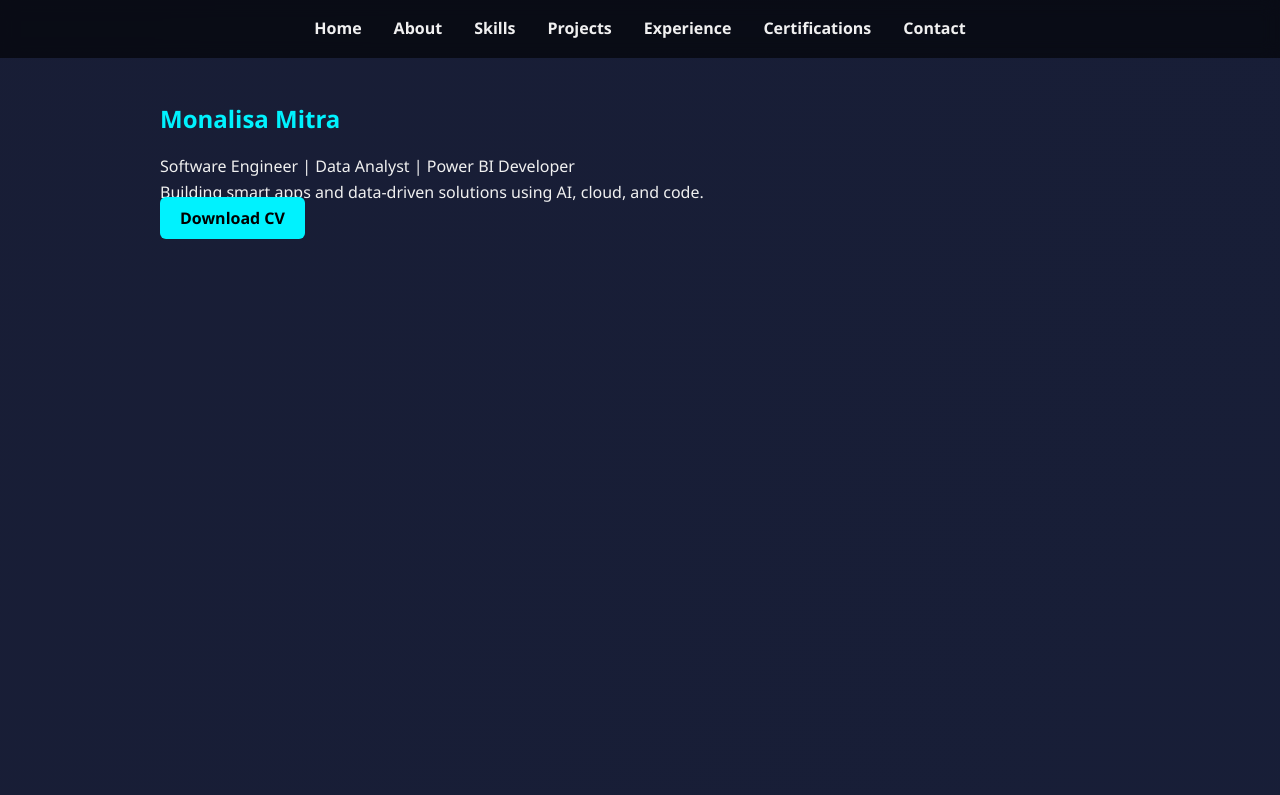
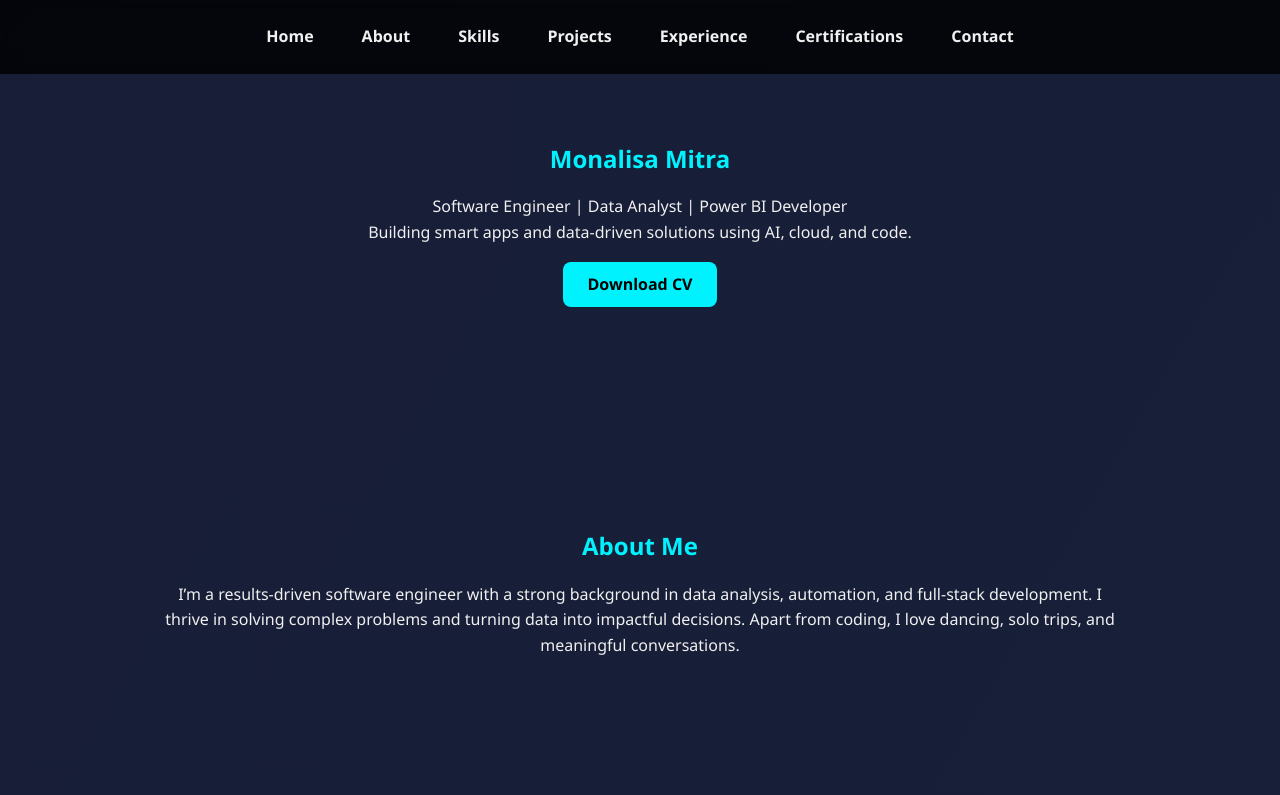
Before and after one commit to MonalisaMitra/monalisamitra.github.io, a plain HTML site: page index.html in a window 1280 px wide. Shown: the top 795 px of the page. Drawn offline with nearby package versions, Linux system fonts and the light colour scheme.

Commit message:
Update index.html

```diff
--- a/index.html
+++ b/index.html
@@ -6,9 +6,14 @@
   <title>Monalisa Mitra | Portfolio</title>
   <link href="https://cdn.jsdelivr.net/npm/aos@2.3.4/dist/aos.css" rel="stylesheet">
   <style>
-    * { margin: 0; padding: 0; box-sizing: border-box; scroll-behavior: smooth; }
+    * {
+      margin: 0;
+      padding: 0;
+      box-sizing: border-box;
+      scroll-behavior: smooth;
+    }
 
-    body {
+    html, body {
       font-family: 'Segoe UI', sans-serif;
       background: linear-gradient(120deg, #1a1a2e, #16213e);
       background-size: 400% 400%;
@@ -25,37 +30,44 @@
 
     nav {
       position: fixed;
+      top: 0;
       width: 100%;
-      background: rgba(0,0,0,0.6);
+      background: rgba(0, 0, 0, 0.8);
       display: flex;
       justify-content: center;
+      flex-wrap: wrap;
+      gap: 1rem;
       padding: 1rem;
       z-index: 999;
-      backdrop-filter: blur(8px);
+      backdrop-filter: blur(10px);
     }
 
     nav a {
       color: #f0f0f0;
-      margin: 0 1rem;
       text-decoration: none;
-      font-weight: bold;
-      transition: 0.3s;
+      font-weight: 600;
+      padding: 0.5rem 1rem;
+      border-radius: 5px;
+      transition: all 0.3s ease;
     }
 
     nav a:hover {
-      color: #00f2fe;
+      background-color: #00f2fe;
+      color: #000;
     }
 
     section {
-      min-height: 100vh;
-      padding: 100px 20px;
+      padding: 80px 20px;
+      margin-top: 60px;
       max-width: 1000px;
-      margin: auto;
+      margin-left: auto;
+      margin-right: auto;
     }
 
     h1, h2 {
       margin-bottom: 1rem;
       color: #00f2fe;
+      text-align: center;
     }
 
     .skills, .experience {
@@ -65,34 +77,38 @@
 
     .projects {
       display: grid;
-      grid-template-columns: repeat(auto-fit, minmax(300px, 1fr));
+      grid-template-columns: repeat(auto-fit, minmax(280px, 1fr));
       gap: 1.5rem;
     }
 
     .project-card {
-      background: rgba(255, 255, 255, 0.05);
+      background: rgba(255, 255, 255, 0.07);
       padding: 1rem;
       border-radius: 10px;
       transition: transform 0.3s ease;
-      box-shadow: 0 0 10px rgba(0,0,0,0.3);
+      box-shadow: 0 8px 16px rgba(0, 0, 0, 0.2);
     }
 
     .project-card:hover {
       transform: translateY(-5px);
+      background-color: rgba(255, 255, 255, 0.15);
     }
 
     .btn {
-      padding: 10px 20px;
+      display: inline-block;
+      margin-top: 1rem;
+      padding: 10px 25px;
       background: #00f2fe;
       color: #000;
       text-decoration: none;
-      border-radius: 6px;
+      border-radius: 8px;
       font-weight: bold;
       transition: 0.3s ease;
     }
 
     .btn:hover {
       background: white;
+      color: black;
     }
 
     a {
@@ -101,9 +117,10 @@
 
     footer {
       text-align: center;
-      padding: 2rem;
+      padding: 2rem 1rem;
       font-size: 14px;
-      background-color: rgba(0,0,0,0.5);
+      background-color: rgba(0, 0, 0, 0.7);
+      margin-top: 4rem;
     }
   </style>
 </head>
@@ -121,14 +138,16 @@
 
   <section id="hero" data-aos="fade-up">
     <h1>Monalisa Mitra</h1>
-    <p>Software Engineer | Data Analyst | Power BI Developer</p>
-    <p>Building smart apps and data-driven solutions using AI, cloud, and code.</p>
-    <a href="MONALISAMITRA_Resume_pdf_v2.pdf" class="btn" download>Download CV</a>
+    <p style="text-align: center;">Software Engineer | Data Analyst | Power BI Developer</p>
+    <p style="text-align: center; max-width: 800px; margin: 0 auto;">Building smart apps and data-driven solutions using AI, cloud, and code.</p>
+    <div style="text-align: center;">
+      <a href="MONALISAMITRA_Resume_pdf_v2.pdf" class="btn" download>Download CV</a>
+    </div>
   </section>
 
   <section id="about" data-aos="fade-up">
     <h2>About Me</h2>
-    <p>I’m a results-driven software engineer with a strong background in data analysis, automation, and full-stack development. I thrive in solving complex problems and turning data into impactful decisions. Apart from coding, I love dancing, solo trips, and meaningful conversations.</p>
+    <p style="text-align: center;">I’m a results-driven software engineer with a strong background in data analysis, automation, and full-stack development. I thrive in solving complex problems and turning data into impactful decisions. Apart from coding, I love dancing, solo trips, and meaningful conversations.</p>
   </section>
 
   <section id="skills" data-aos="fade-up">
@@ -144,8 +163,7 @@
   <section id="projects" data-aos="fade-up">
     <h2>Projects</h2>
     <div class="projects">
-      <!-- project cards same as before -->
-      <!-- copy your existing cards here -->
+      <!-- copy your project cards here -->
     </div>
   </section>
 
@@ -181,7 +199,24 @@
 
   <script src="https://cdn.jsdelivr.net/npm/aos@2.3.4/dist/aos.js"></script>
   <script>
-    AOS.init({ duration: 1000 });
+    document.addEventListener('DOMContentLoaded', () => {
+      AOS.init({ duration: 1000 });
+
+      // Smooth scroll fix for offset due to fixed nav
+      const navHeight = document.querySelector('nav').offsetHeight;
+      document.querySelectorAll('a[href^="#"]').forEach(anchor => {
+        anchor.addEventListener('click', function (e) {
+          e.preventDefault();
+          const target = document.querySelector(this.getAttribute('href'));
+          if (target) {
+            window.scrollTo({
+              top: target.offsetTop - navHeight,
+              behavior: 'smooth'
+            });
+          }
+        });
+      });
+    });
   </script>
 
 </body>
```
